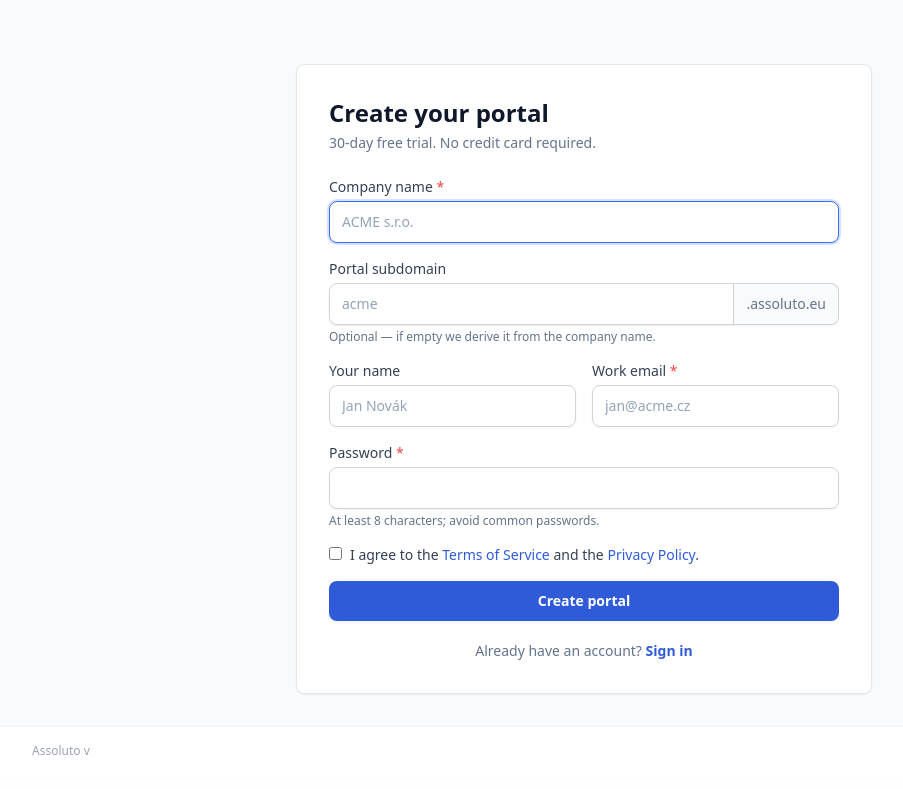
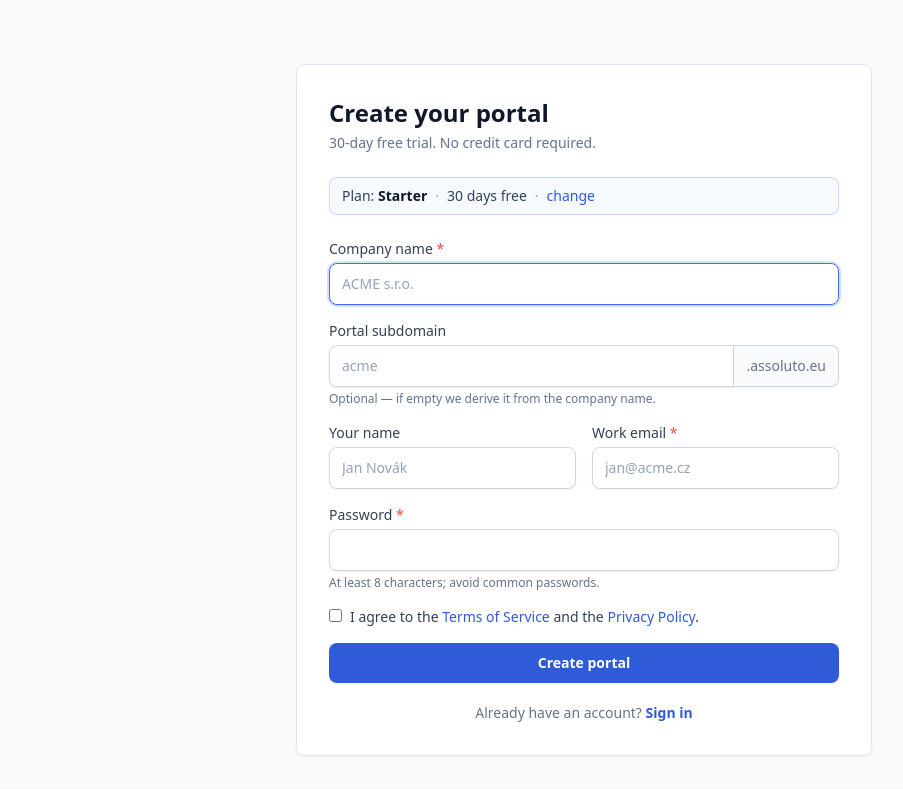
Before and after one commit to eLh0m3r0/assoluto, a Python web app: template app/templates/platform/signup.html in a window 1280 px wide. Shown: the part 57-846 px from the top of the page, without its empty margins (56-959 px from the left). Before the commit the page ends 812 px from the top, so only its background shows below. Run offline with Jinja, Linux system fonts and the light colour scheme; the template is opened without the code that fills it, so the values that code supplies are empty.

Commit message:
fix(signup): show the chosen plan and keep it across validation errors
UX-27: the signup form shows "Plan: Pro · 30 days free · change".
The re-render after a validation error used to drop the hidden plan
field, so a Pro visitor who fixed a typo silently got a Starter trial.

Co-Authored-By: Claude Opus 5.5 <noreply@anthropic.com>

```diff
--- a/app/platform/routers/signup.py
+++ b/app/platform/routers/signup.py
@@ -119,6 +119,10 @@ async def signup_submit(
         "slug": slug,
         "owner_email": owner_email,
         "owner_full_name": owner_full_name,
+        # Keep the plan picked on /pricing across a validation error —
+        # without it the re-rendered form lost ``?plan=pro`` and the
+        # corrected submit silently started a Starter trial (UX-27).
+        "plan": _safe_plan_code(plan),
         # Intentionally not echoing the password back.
     }
 
--- a/app/templates/platform/signup.html
+++ b/app/templates/platform/signup.html
@@ -6,15 +6,26 @@
 <section class="mx-auto mt-8 max-w-xl">
     <div class="rounded-lg border border-slate-200 bg-white p-8 shadow-sm dark:bg-slate-900 dark:border-slate-800">
         <h1 class="mb-1 text-2xl font-semibold text-slate-900 dark:text-slate-100">{{ _("Create your portal") }}</h1>
+        {# Preserve plan selection from /pricing?plan=pro through signup
+           so the post-verify CTA can lead the user straight into checkout.
+           Only the public codes count; anything else starts Starter, same
+           as signup.py:_safe_plan_code + the "starter" fallback. #}
+        {% set preselected_plan = form.plan if form.plan else request.query_params.get('plan', '') %}
+        {% set shown_plan = preselected_plan if preselected_plan in ('starter', 'pro') else 'starter' %}
         <p class="mb-6 text-sm text-slate-500 dark:text-slate-400">
             {{ _("30-day free trial. No credit card required.") }}
         </p>
+        {# UX-27: show which plan the trial starts on. #}
+        <div class="mb-6 flex flex-wrap items-center gap-x-2 gap-y-1 rounded-lg border border-brand-200 bg-brand-50/60 px-3 py-2 text-sm text-slate-700 dark:border-brand-500/30 dark:bg-brand-500/10 dark:text-slate-200" data-selected-plan="{{ shown_plan }}">
+            <span>{{ _("Plan:") }} <strong class="text-slate-900 dark:text-slate-100">{{ 'Pro' if shown_plan == 'pro' else 'Starter' }}</strong></span>
+            <span aria-hidden="true" class="text-slate-400">·</span>
+            <span>{{ _("30 days free") }}</span>
+            <span aria-hidden="true" class="text-slate-400">·</span>
+            <a href="/pricing" class="font-medium text-brand-600 hover:text-brand-700 dark:text-brand-400">{{ _("change") }}</a>
+        </div>
 
         <form method="post" action="/platform/signup" class="space-y-4">
             {{ csrf_input() }}
-            {# Preserve plan selection from /pricing?plan=pro through signup
-               so the post-verify CTA can lead the user straight into checkout. #}
-            {% set preselected_plan = form.plan if form.plan else request.query_params.get('plan', '') %}
             <input type="hidden" name="plan" value="{{ preselected_plan }}">
 
             {# Honeypot — invisible to humans, irresistible to naive bots.
```
Also changed, not shown: tests/test_signup.py (+36 -0 lines).
